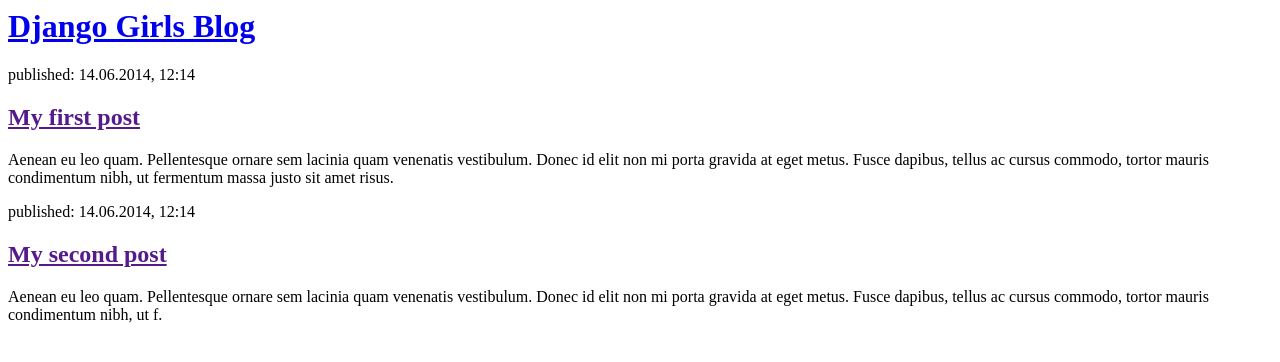
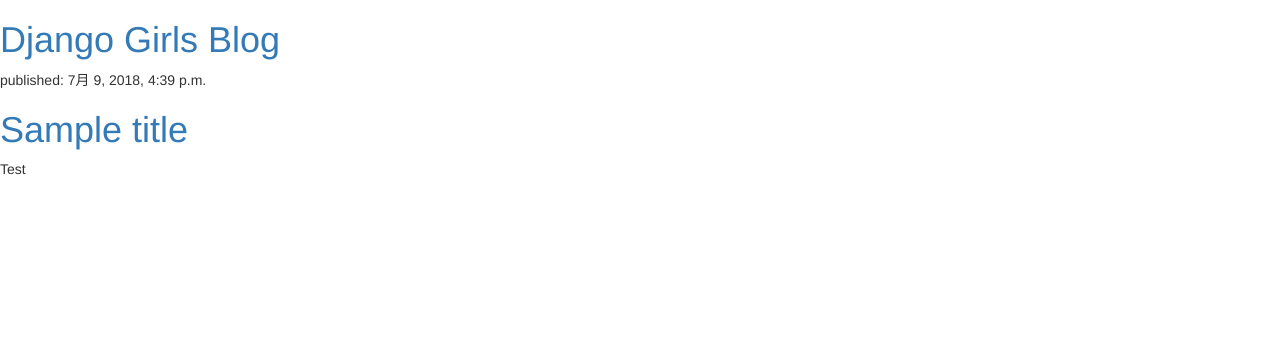
Before and after one commit to viviazuki/my-first-blog, a Django app: page / in a window 1280 px wide. Shown: the top 362 px of the page. Run offline with Django 3.2, Linux system fonts and the light colour scheme; data comes from the database, SQL or seed files in the repository; both versions use the stored data as it was after the commit; some libraries are stand-ins or nearby versions.

Commit message:
Modified templates to display posts from database.

```diff
--- a/blog/templates/blog/post_list.html
+++ b/blog/templates/blog/post_list.html
@@ -1,22 +1,20 @@
 <html>
     <head>
         <title>Django Girls blog</title>
+        <link rel="stylesheet" href="//maxcdn.bootstrapcdn.com/bootstrap/3.2.0/css/bootstrap.min.css">
+<link rel="stylesheet" href="//maxcdn.bootstrapcdn.com/bootstrap/3.2.0/css/bootstrap-theme.min.css">
     </head>
     <body>
-        <div>
-            <h1><a href="/">Django Girls Blog</a></h1>
-        </div>
+      <div>
+    <h1><a href="/">Django Girls Blog</a></h1>
+</div>
 
-        <div>
-            <p>published: 14.06.2014, 12:14</p>
-            <h2><a href="">My first post</a></h2>
-            <p>Aenean eu leo quam. Pellentesque ornare sem lacinia quam venenatis vestibulum. Donec id elit non mi porta gravida at eget metus. Fusce dapibus, tellus ac cursus commodo, tortor mauris condimentum nibh, ut fermentum massa justo sit amet risus.</p>
-        </div>
-
-        <div>
-            <p>published: 14.06.2014, 12:14</p>
-            <h2><a href="">My second post</a></h2>
-            <p>Aenean eu leo quam. Pellentesque ornare sem lacinia quam venenatis vestibulum. Donec id elit non mi porta gravida at eget metus. Fusce dapibus, tellus ac cursus commodo, tortor mauris condimentum nibh, ut f.</p>
-        </div>
+{% for post in posts %}
+    <div>
+        <p>published: {{ post.published_date }}</p>
+        <h1><a href="">{{ post.title }}</a></h1>
+        <p>{{ post.text|linebreaksbr }}</p>
+    </div>
+{% endfor %}
     </body>
 </html>
--- a/blog/templats/blog/post_list.html
+++ /dev/null
@@ -1,4 +0,0 @@
-<html>
-    <p>Hi there!</p>
-    <p>It works!</p>
-</html>
--- a/blog/views.py
+++ b/blog/views.py
@@ -1,5 +1,8 @@
 from django.shortcuts import render
+from django.utils import timezone
+from .models import Post
 
 # Create your views here.
 def post_list(request):
-    return render(request, 'blog/post_list.html', {})
+    posts = Post.objects.filter(published_date__lte=timezone.now()).order_by('published_date')
+    return render(request, 'blog/post_list.html', {'posts': posts})
--- /dev/null
+++ b/test.sql
@@ -0,0 +1 @@
+SELECT *From blog_post;
```
Also changed, not shown: db.sqlite3, myblog.py (added).
